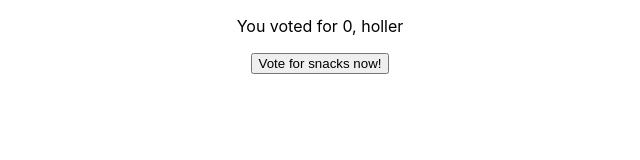
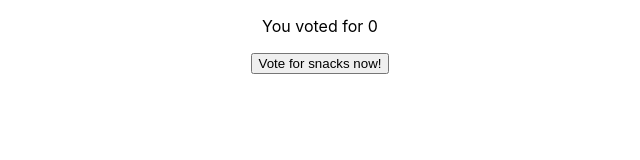
Before and after one commit to chikondiman/app, a React (Create React App) app: page / in a window 1280 px wide. Shown: the top 160 px of the page, without its empty margins (320-960 px from the left). Built offline with nearby package versions, Linux system fonts and the light colour scheme.

Commit message:
Update Component.js

```diff
--- a/src/Component.js
+++ b/src/Component.js
@@ -6,7 +6,7 @@ function Component() {
 
     return (
      <div>
-        <p>You voted for {snack1}, holler</p>
+        <p>You voted for {snack1} </p>
        <button onClick={() => setCount1(snack1 + 1)}>
         Vote for snacks now!
         </button>
```
